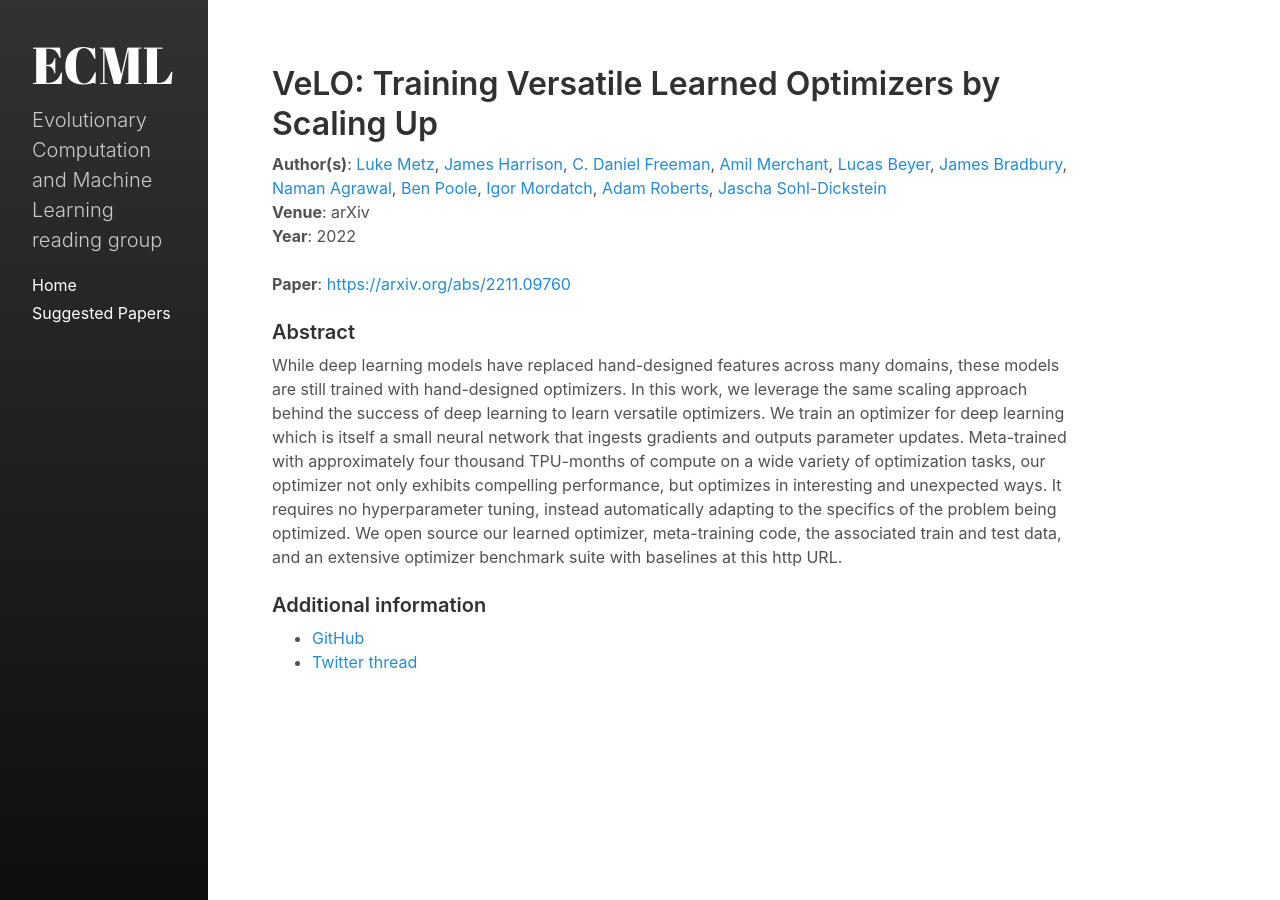
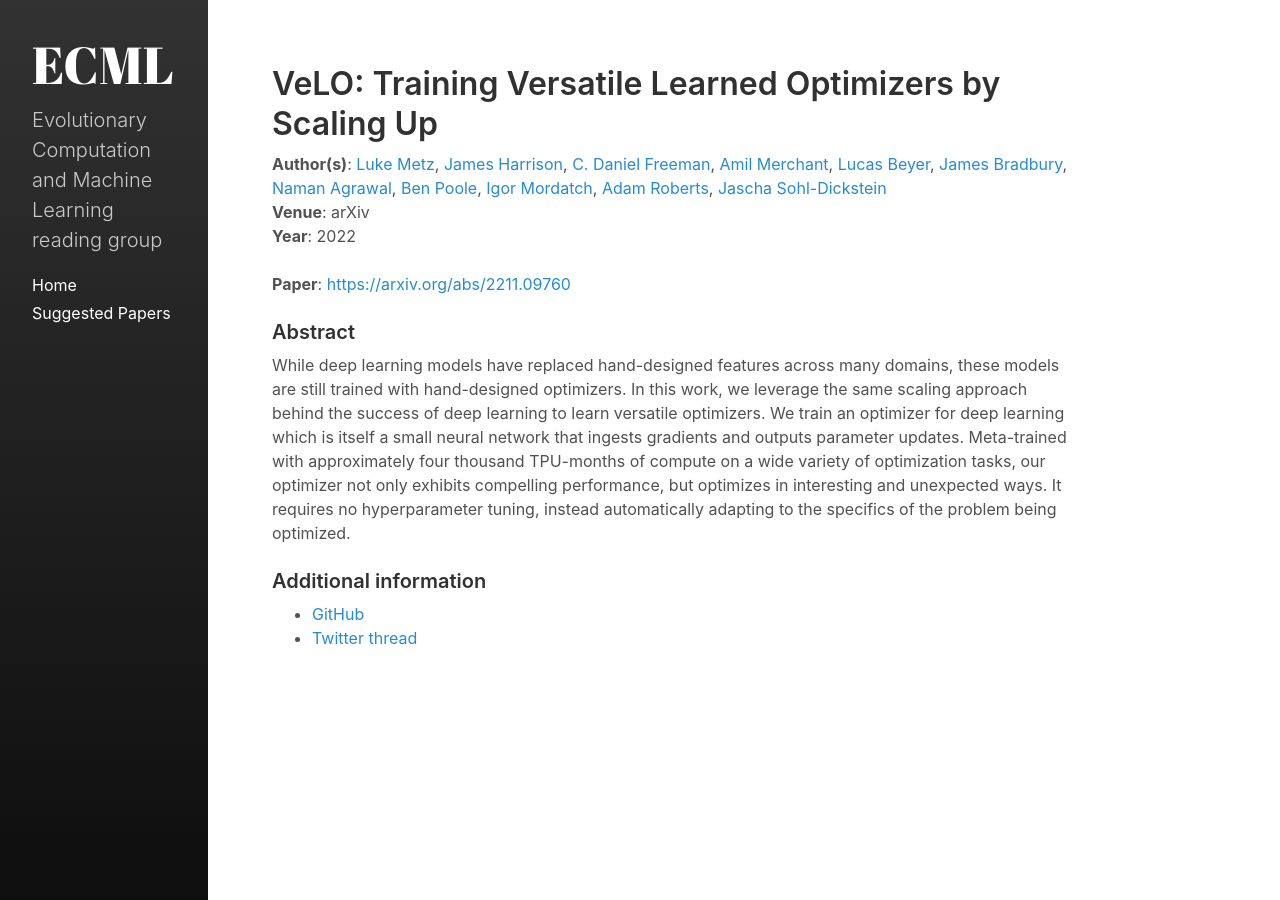
Before and after one commit to exeter-ecml/exeter-ecml.github.io, a Jekyll site: the page built from _papers/0158-training-versatile-learned-optimizers-by-scaling-up.md, in a window 1280 px wide. Built offline with Jekyll 4.4.1, drawn with Linux system fonts in a browser that asks for light colours.

Commit message:
update abstract

```diff
--- a/_papers/0158-training-versatile-learned-optimizers-by-scaling-up.md
+++ b/_papers/0158-training-versatile-learned-optimizers-by-scaling-up.md
@@ -32,9 +32,7 @@ updates. Meta-trained with approximately four thousand TPU-months of compute on
 a wide variety of optimization tasks, our optimizer not only exhibits
 compelling performance, but optimizes in interesting and unexpected ways. It
 requires no hyperparameter tuning, instead automatically adapting to the
-specifics of the problem being optimized. We open source our learned optimizer,
-meta-training code, the associated train and test data, and an extensive
-optimizer benchmark suite with baselines at this http URL.
+specifics of the problem being optimized.
 "
 
 who_suggested: George De Ath
```
